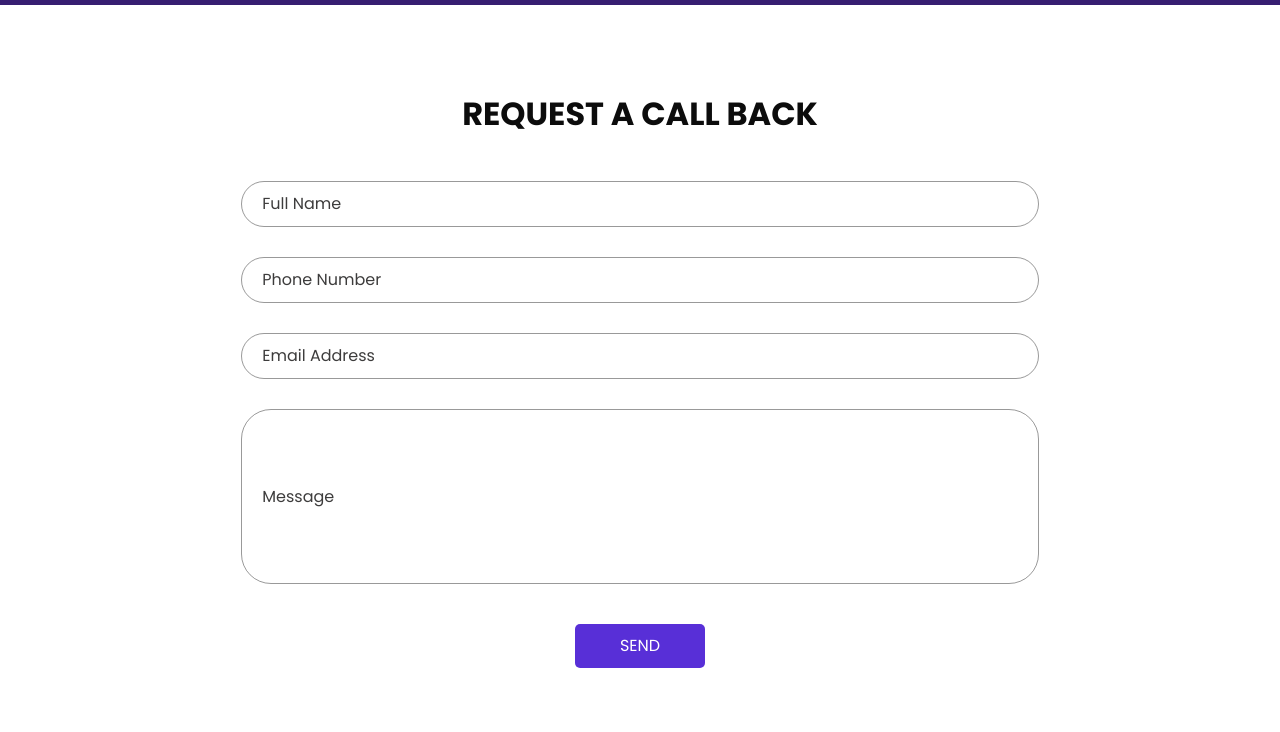
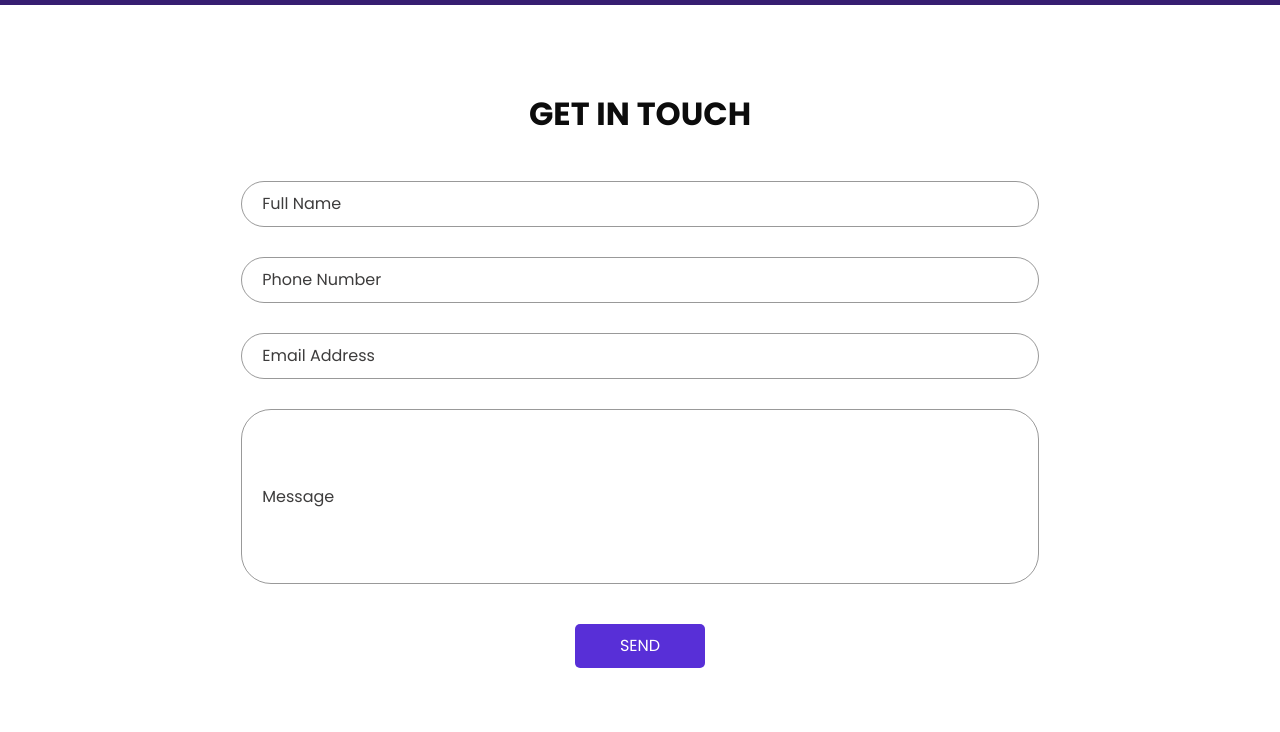
Before and after one commit to soumwadeep/Sdg-Cloud-Server-Official, a plain HTML site: page contact.html in a window 1280 px wide. Shown: the part 68-800 px from the top of the page. Drawn offline with nearby package versions, Linux system fonts and the light colour scheme.

Commit message:
Update contact.html

```diff
--- a/contact.html
+++ b/contact.html
@@ -85,7 +85,7 @@
 
       <div class="heading_container">
         <h2>
-          Request A Call Back
+          Get In Touch
         </h2>
       </div>
       <div class="">
```
